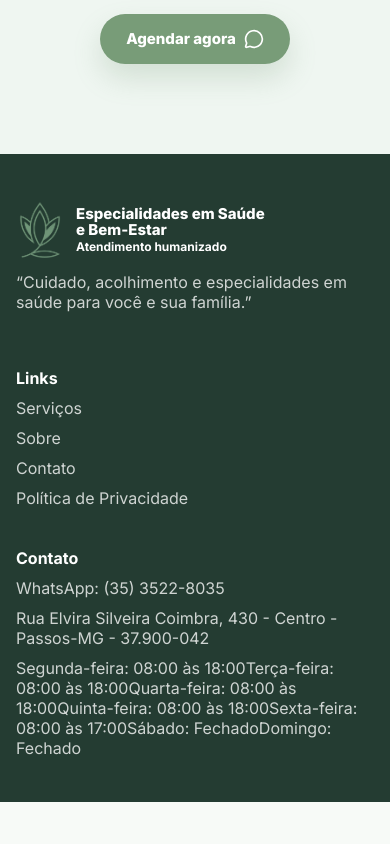
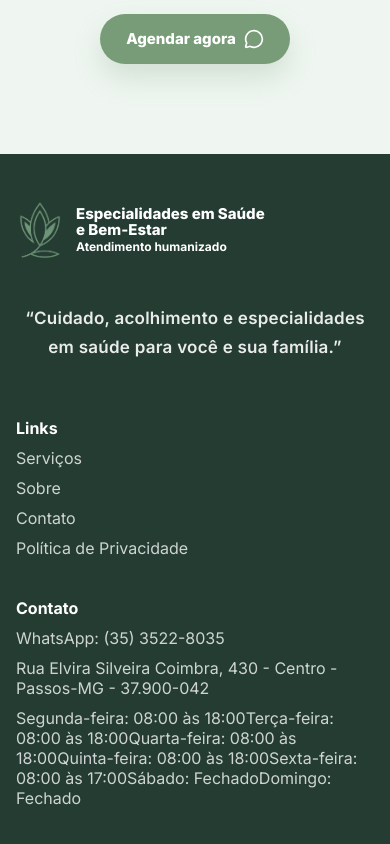
Before and after one commit to slduarte90/clinica, a React (Vite) app: page / in a window 390 px wide. Shown: the part 8570-9414 px from the top of the page. Before the commit the page ends 9372 px from the top, so only its background shows below. Built offline with nearby package versions, Linux system fonts and the light colour scheme.

Commit message:
Ajustar proporção das colunas do rodapé

```diff
--- a/public/green-theme.css
+++ b/public/green-theme.css
@@ -142,3 +142,51 @@ h3,
 .site-footer a:hover {
   color: #ffffff !important;
 }
+
+.site-footer .footer-grid {
+  grid-template-columns: 1.15fr 0.85fr 1fr !important;
+  align-items: start !important;
+}
+
+.site-footer .footer-grid > div:first-child > p,
+.footer-tagline {
+  max-width: 360px !important;
+  margin-top: 32px !important;
+  margin-left: 14px !important;
+  margin-right: auto !important;
+  text-align: center !important;
+  font-size: 20px !important;
+  line-height: 1.8 !important;
+  letter-spacing: 0.015em !important;
+  font-weight: 600 !important;
+  color: rgba(255, 255, 255, 0.9) !important;
+}
+
+.site-footer .footer-grid > div:nth-child(2) {
+  padding-left: 56px !important;
+}
+
+@media (min-width: 1024px) {
+  .site-footer .footer-grid > div:nth-child(2) {
+    padding-left: 80px !important;
+  }
+}
+
+@media (max-width: 767px) {
+  .site-footer .footer-grid {
+    grid-template-columns: 1fr !important;
+  }
+
+  .site-footer .footer-grid > div:first-child > p,
+  .footer-tagline {
+    max-width: 100% !important;
+    margin-left: auto !important;
+    margin-right: auto !important;
+    font-size: 17px !important;
+    line-height: 1.7 !important;
+  }
+
+  .site-footer .footer-grid > div:nth-child(2) {
+    padding-left: 0 !important;
+  }
+}
```
